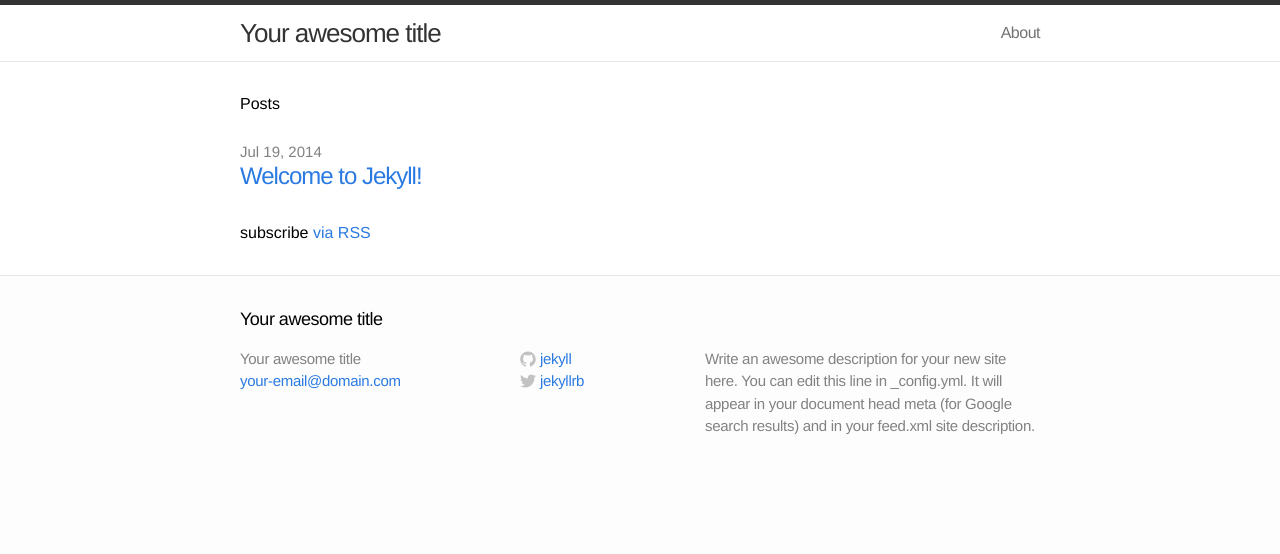
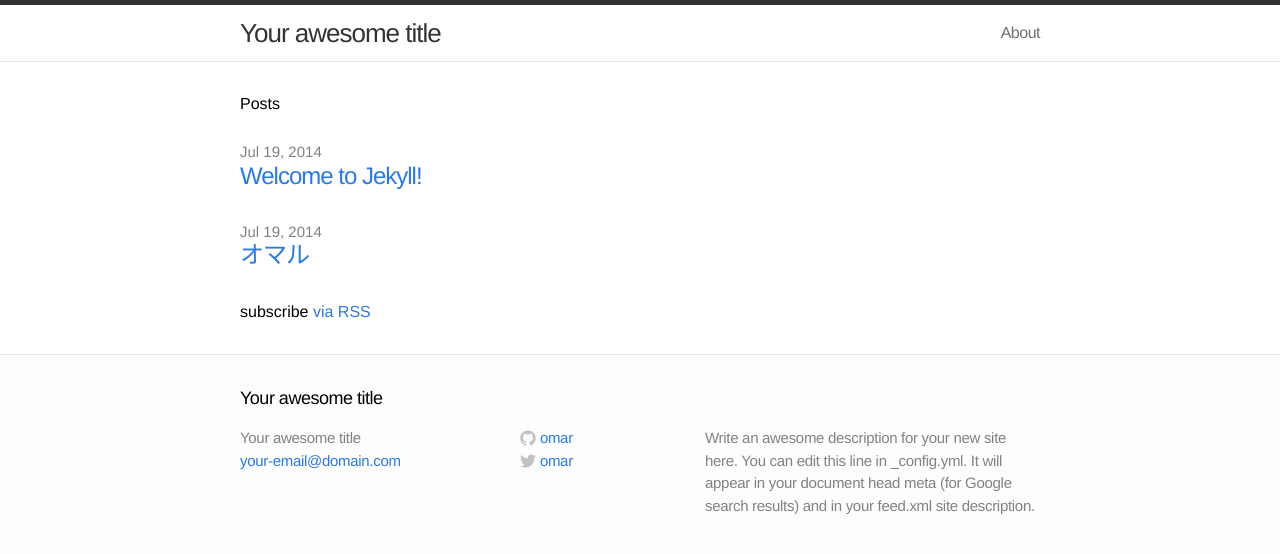
Before and after one commit to alessandrocuzzocrea/personal-site, a Jekyll site: the page built from index.html, in a window 1280 px wide. Shown: the top 554 px of the page. Built offline with Jekyll 4.4.1, drawn with Linux system fonts in a browser that asks for light colours.

Commit message:
no message

```diff
--- a/_config.yml
+++ b/_config.yml
@@ -4,8 +4,8 @@ email: your-email@domain.com
 description: "Write an awesome description for your new site here. You can edit this line in _config.yml. It will appear in your document head meta (for Google search results) and in your feed.xml site description."
 baseurl: ""
 url: "http://yourdomain.com"
-twitter_username: jekyllrb
-github_username:  jekyll
+twitter_username: omar
+github_username:  omar
 
 # Build settings
 markdown: kramdown
--- a/_layouts/default.html
+++ b/_layouts/default.html
@@ -14,6 +14,6 @@
     </div>
 
     {% include footer.html %}
-
+    {% include ga.html %}
     </body>
 </html>
--- /dev/null
+++ b/_posts/2014-07-19-welcome-to-jekyll copy.markdown
@@ -0,0 +1,8 @@
+---
+layout: post
+title:  "オマル"
+date:   2014-07-19 21:41:07
+categories: ja
+---
+
+OMAR OMAR
--- a/_posts/2014-07-19-welcome-to-jekyll.markdown
+++ b/_posts/2014-07-19-welcome-to-jekyll.markdown
@@ -2,7 +2,6 @@
 layout: post
 title:  "Welcome to Jekyll!"
 date:   2014-07-19 21:41:07
-categories: jekyll update
 ---
 
 You'll find this post in your `_posts` directory - edit this post and re-build (or run with the `-w` switch) to see your changes!
```
Also changed, not shown: _includes/ga.html (added, +13 -0 lines).
